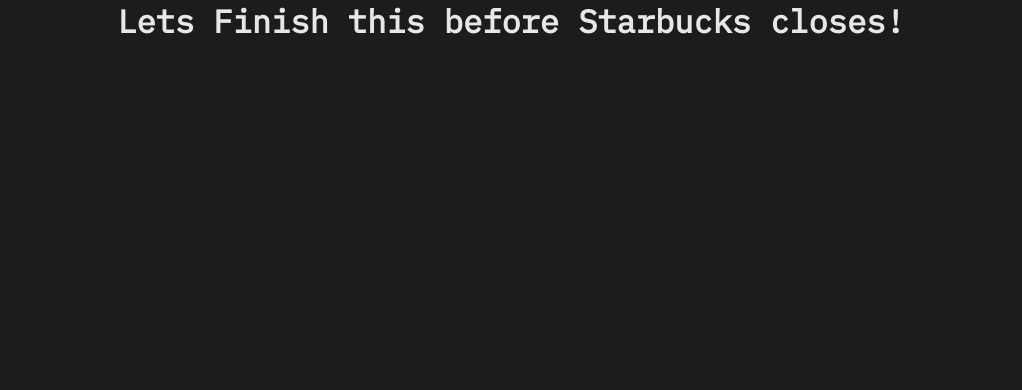
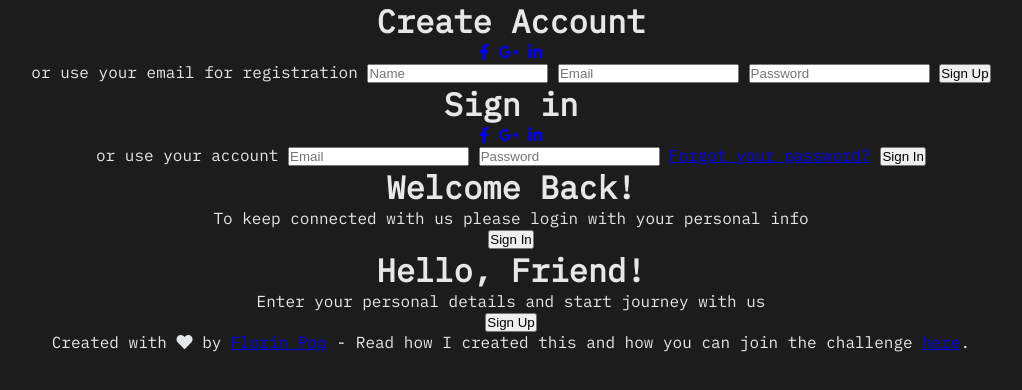
Before and after one commit to Empathic-Dev/SignInSignUpForm, a plain HTML site: page index.html in a window 1280 px wide. Shown: the whole page, without its empty margins (129-1151 px from the left). Drawn offline with Linux system fonts and the light colour scheme.

Commit message:
copied the html + started the css

```diff
--- a/index.html
+++ b/index.html
@@ -6,10 +6,65 @@
   <meta http-equiv="X-UA-Compatible" content="ie=edge">
   <link rel="stylesheet" href="style.css">
   <link href="https://fonts.googleapis.com/css?family=IBM+Plex+Mono|IBM+Plex+Sans&display=swap" rel="stylesheet">
+  <link rel="stylesheet" href="https://cdnjs.cloudflare.com/ajax/libs/font-awesome/5.8.1/css/all.css">
   <title>Sliding SignIn / SignUp Form</title>
 </head>
 <body>
-  <h1>Lets Finish this before Starbucks closes!</h1>
+  <div class="container" id="container">
+      <div class="form-container sign-up-container">
+        <form action="#">
+          <h1>Create Account</h1>
+          <div class="social-container">
+            <a href="#" class="social"><i class="fab fa-facebook-f"></i></a>
+            <a href="#" class="social"><i class="fab fa-google-plus-g"></i></a>
+            <a href="#" class="social"><i class="fab fa-linkedin-in"></i></a>
+          </div>
+          <span>or use your email for registration</span>
+          <input type="text" placeholder="Name" />
+          <input type="email" placeholder="Email" />
+          <input type="password" placeholder="Password" />
+          <button>Sign Up</button>
+        </form>
+      </div>
+      <div class="form-container sign-in-container">
+        <form action="#">
+          <h1>Sign in</h1>
+          <div class="social-container">
+            <a href="#" class="social"><i class="fab fa-facebook-f"></i></a>
+            <a href="#" class="social"><i class="fab fa-google-plus-g"></i></a>
+            <a href="#" class="social"><i class="fab fa-linkedin-in"></i></a>
+          </div>
+          <span>or use your account</span>
+          <input type="email" placeholder="Email" />
+          <input type="password" placeholder="Password" />
+          <a href="#">Forgot your password?</a>
+          <button>Sign In</button>
+        </form>
+      </div>
+      <div class="overlay-container">
+        <div class="overlay">
+          <div class="overlay-panel overlay-left">
+            <h1>Welcome Back!</h1>
+            <p>To keep connected with us please login with your personal info</p>
+            <button class="ghost" id="signIn">Sign In</button>
+          </div>
+          <div class="overlay-panel overlay-right">
+            <h1>Hello, Friend!</h1>
+            <p>Enter your personal details and start journey with us</p>
+            <button class="ghost" id="signUp">Sign Up</button>
+          </div>
+        </div>
+      </div>
+    </div>
+
+    <footer>
+      <p>
+        Created with <i class="fa fa-heart"></i> by
+        <a target="_blank" href="https://florin-pop.com">Florin Pop</a>
+        - Read how I created this and how you can join the challenge
+        <a target="_blank" href="https://www.florin-pop.com/blog/2019/03/double-slider-sign-in-up-form/">here</a>.
+      </p>
+    </footer>
   <script src="script.js"></script>
 </body>
 </html>
```
Also changed, not shown: style.css (line endings or trailing spaces).
